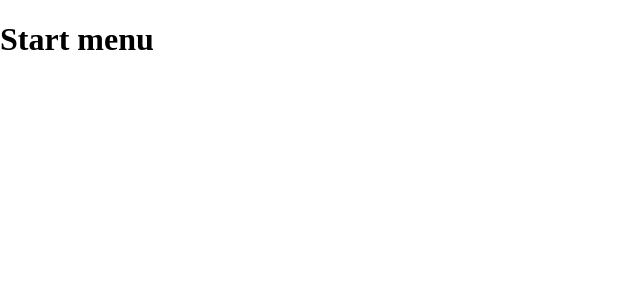
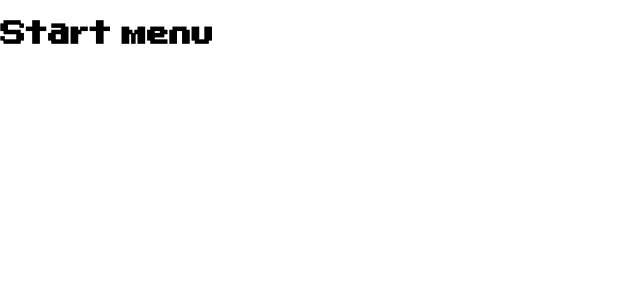
Before and after one commit to Herabrone/GotchiMon, a React (Vite) app: page / in a window 1280 px wide. Shown: the top 300 px of the page, without its empty margins (0-640 px from the left). Built offline with nearby package versions, Linux system fonts and the light colour scheme.

Commit message:
Added font

```diff
--- a/src/styles/global.css
+++ b/src/styles/global.css
@@ -1,10 +1,18 @@
+@font-face {
+  font-family: "BitDarling10";
+  src: url("../../public/assets/fonts/BitDarling10.TTF") format("truetype");
+  font-weight: normal;
+  font-style: normal;
+}
+
 :root {
 
 }
 
 html, body {
-  overflow: hidden;
-  height: 100%;
+    font-family: "BitDarling10", monospace;
+    overflow: hidden;
+    height: 100%;
 }
 
 body {
```
Also changed, not shown: public/assets/fonts/BitDarling10.TTF (renamed from public/assets/fonts/BitDarling10(sRB).TTF).
